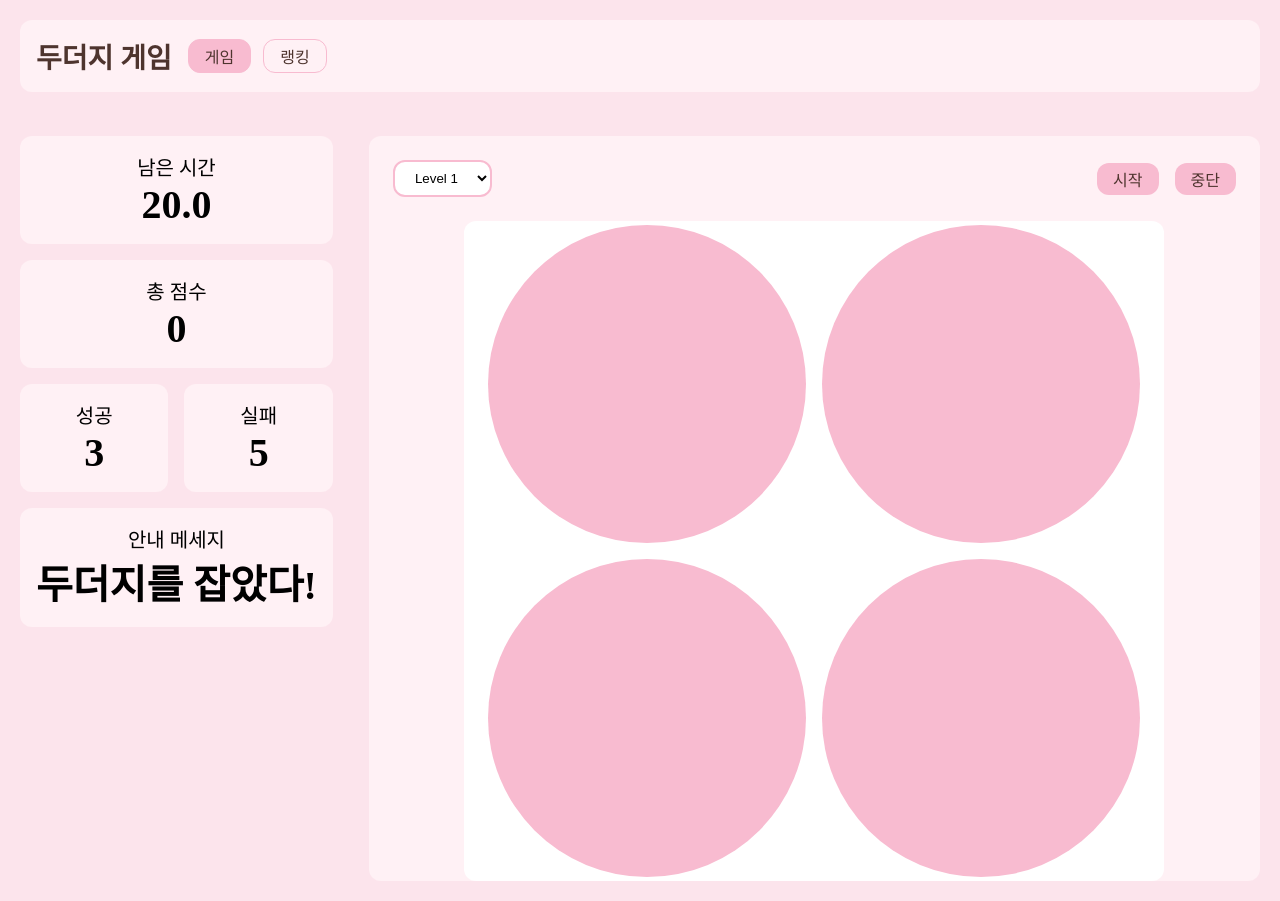
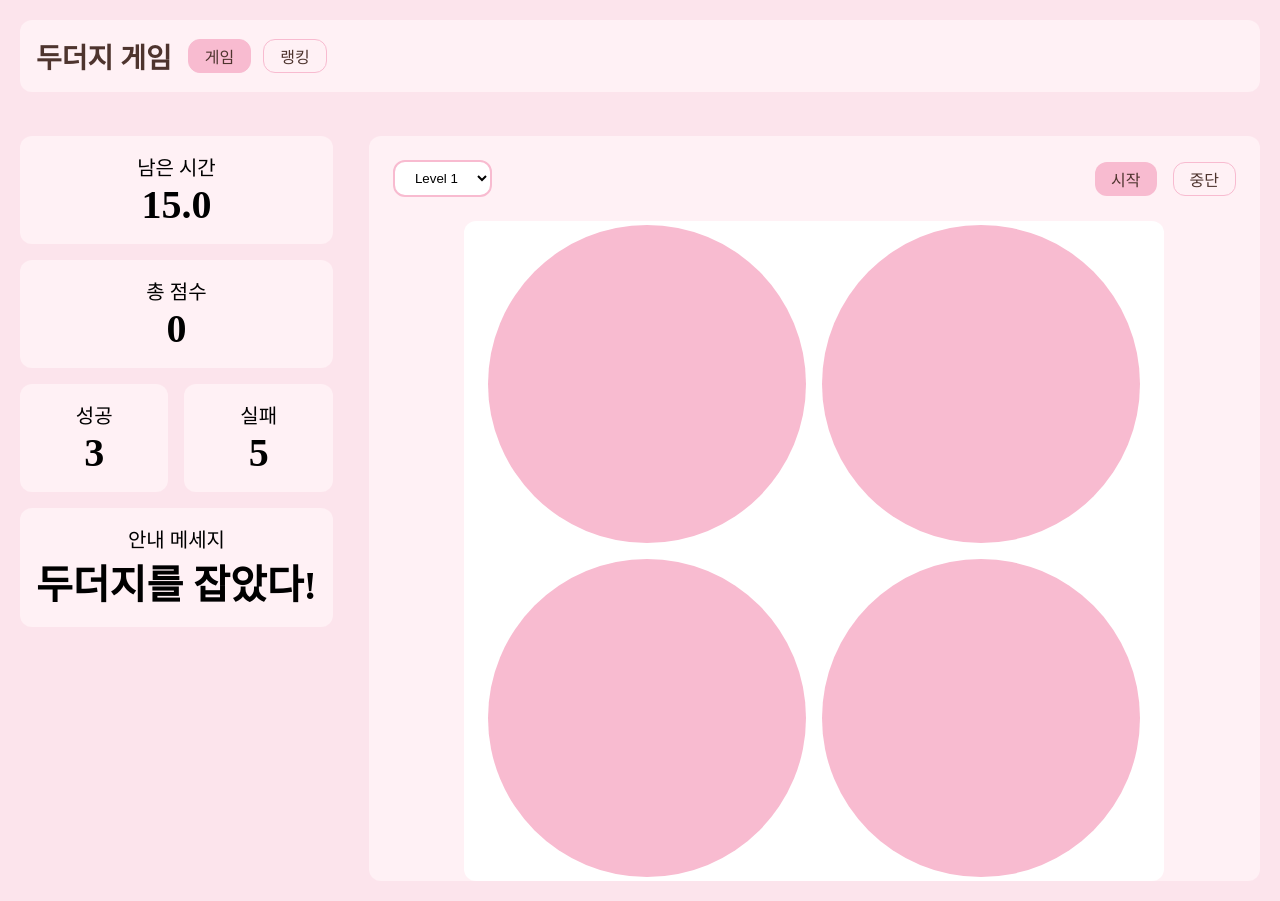
Before and after one commit to 38-lets-sopt-web/ChaewonLee, a React (Vite) app in the folder week3/Homework/my-app/: page / in a window 1280 px wide. Built offline with nearby package versions, Linux system fonts and the light colour scheme.

Commit message:
feat: 타이머 기능 구현

```diff
--- a/week3/Homework/my-app/src/components/GameController.jsx
+++ b/week3/Homework/my-app/src/components/GameController.jsx
@@ -48,4 +48,8 @@ const GameBtn = styled.button`
     border-radius: ${({theme}) => theme.borderRadius.md};
     color: ${({theme}) => theme.colors.textMain};
     background-color: ${({ theme }) => theme.colors.secondary};
+    &:disabled {
+        background-color: transparent;
+        border: 1.5px solid ${({ theme }) => theme.colors.secondary};
+    }
 `
--- a/week3/Homework/my-app/src/pages/GamePage.jsx
+++ b/week3/Homework/my-app/src/pages/GamePage.jsx
@@ -1,5 +1,5 @@
 import styled from '@emotion/styled'
-import { useState } from 'react'
+import { useState, useRef } from 'react'
 import InfoCard from '../components/InfoCard'
 import GameController from '../components/GameController'
 import GameBoard from '../components/GameBoard';
@@ -7,13 +7,40 @@ import GameBoard from '../components/GameBoard';
 export default function GamePage() {
     const [level, setLevel] = useState(1);
     const [isPlaying, setIsPlaying] = useState(false);
-    const startGame = () => setIsPlaying(true);
-    const stopGame = () => setIsPlaying(false);
+    const [timeLeft, setTimeLeft] = useState(150);
+    const timerRef = useRef(null);
     const gridSize = level+1;
-    return (
+
+    const startGame = () => {
+        if (timerRef.current) return;
+
+        setIsPlaying(true);
+        setTimeLeft(150);
+
+        timerRef.current = setInterval(() => {
+            setTimeLeft((prev) => {
+                if (prev <= 1) {
+                    clearInterval(timerRef.current);
+                    timerRef.current = null;
+                    setIsPlaying(false);
+                    return 0;
+                }
+                return prev - 1;
+            });
+        }, 100);
+    };
+
+    const stopGame = () => {
+        setIsPlaying(false);
+        if (timerRef.current) {
+            clearInterval(timerRef.current);
+            timerRef.current = null;
+        }
+    };
+        return (
         <>
             <SideSection>
-                <InfoCard title="남은 시간" value="20.0" />
+                <InfoCard title="남은 시간" value={(timeLeft / 10).toFixed(1)} />
                 <InfoCard title="총 점수" value="0" />
                 <StatusGroup>
                     <InfoCard title="성공" value="3" />
```
